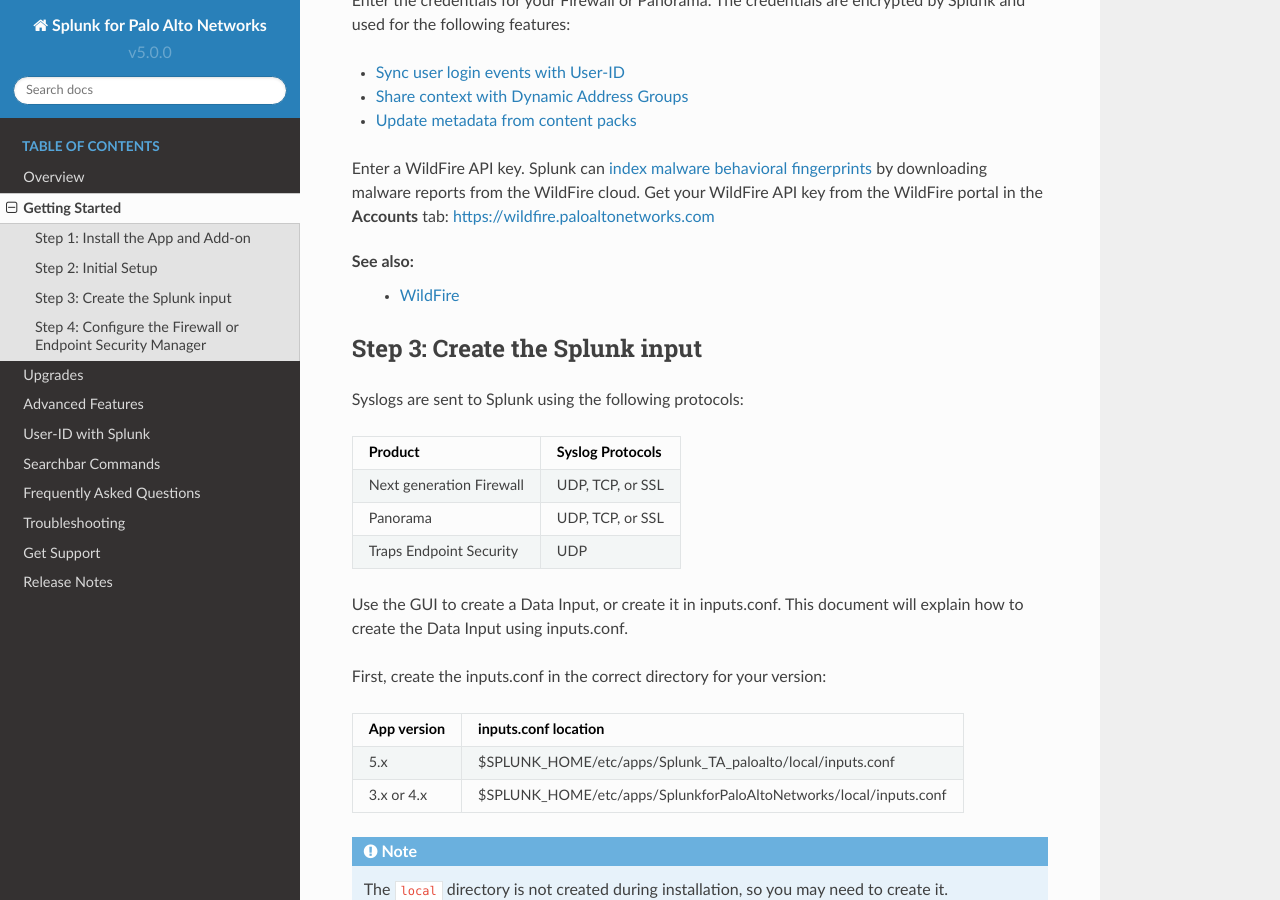
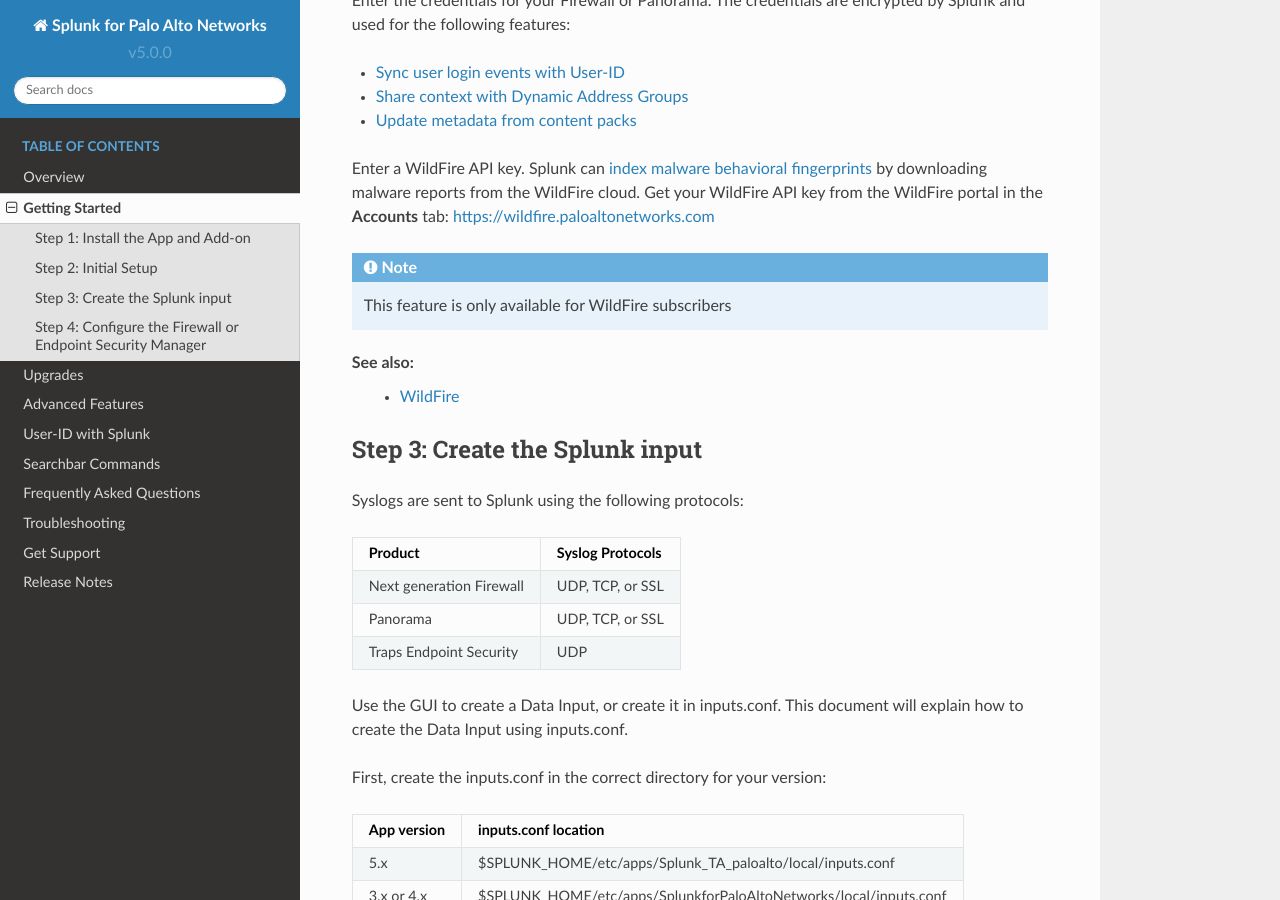
Before and after one commit to PaloAltoNetworks/pan-os-python, a Sphinx documentation site: the page built from docs/getting_started.rst, in a window 1280 px wide and 900 px high, scrolled down 2746 px. Built offline with Sphinx 7.4.7 and the Read the Docs theme 2.0.0, drawn with Linux system fonts in a browser that asks for light colours; some of the changed lines change nothing that is shown.

Commit message:
Change admonition to note

```diff
--- a/docs/getting_started.rst
+++ b/docs/getting_started.rst
@@ -68,7 +68,7 @@
 reports from the WildFire cloud. Get your WildFire API key from the
 WildFire portal in the **Accounts** tab:  https://wildfire.paloaltonetworks.com
 
-.. admonition:: This feature is only available for WildFire subscribers
+.. note:: This feature is only available for WildFire subscribers
 
 See also:
   * :ref:`wildfire`
```
